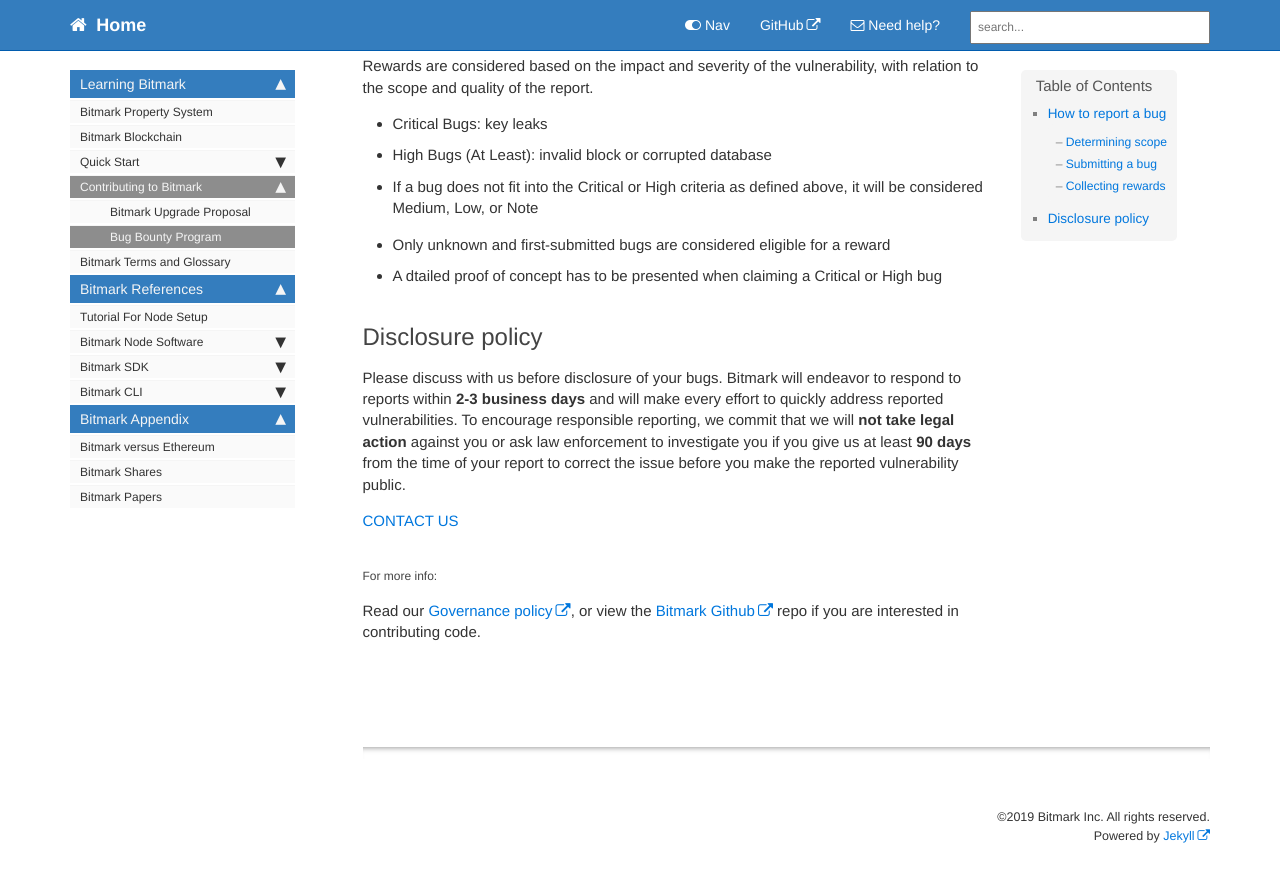
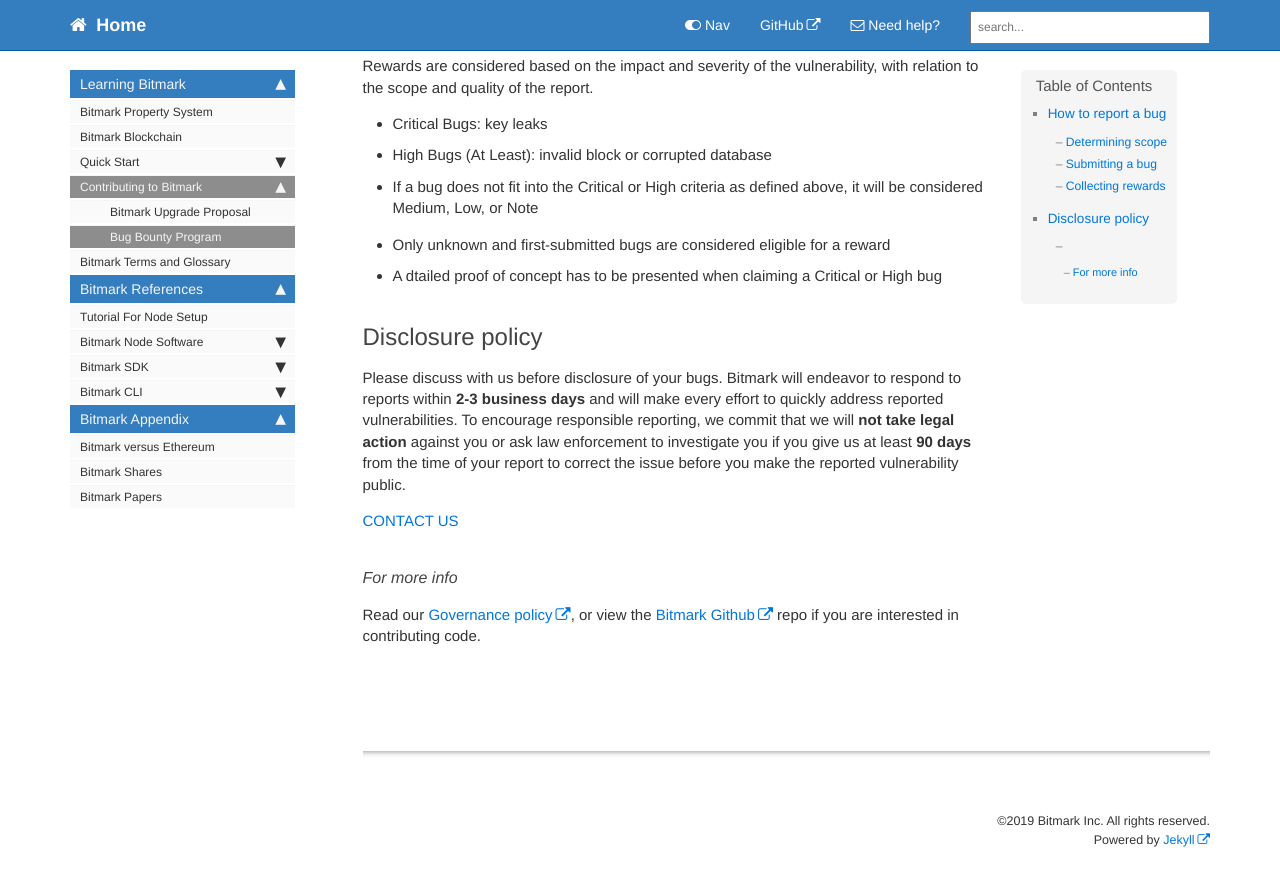
Before and after one commit to bitmark-inc/docs, a Jekyll site: the page built from pages/learning-bitmark/contributing-to-bitmark/bug-bounty-program.md, in a window 1280 px wide and 900 px high, scrolled down 1659 px. Shown: the top 886 px of the window. Built offline with Jekyll 4.4.1, drawn with Linux system fonts in a browser that asks for light colours; comment, search, counter and statistics services are not loaded.

Commit message:
Update bug-bounty-program.md

```diff
--- a/pages/learning-bitmark/contributing-to-bitmark/bug-bounty-program.md
+++ b/pages/learning-bitmark/contributing-to-bitmark/bug-bounty-program.md
@@ -70,5 +70,5 @@
 
 [CONTACT US](mailto:security@bitmark.com)
 
-###### For more info:
+#### For more info
 Read our [Governance policy](https://bitmark.com/en/legal/governance-policy), or view the [Bitmark Github](https://bitmark.com/en/developers/github) repo if you are interested in contributing code.
```
